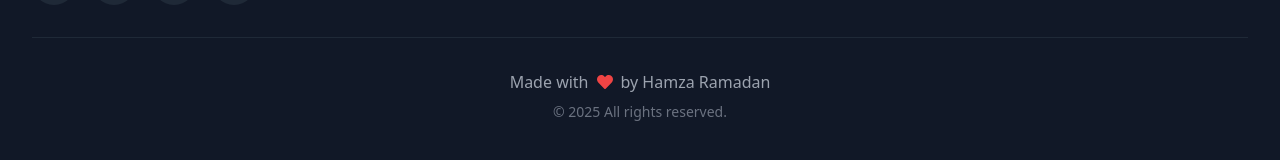
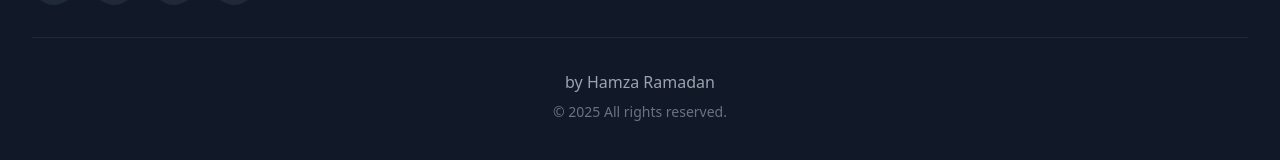
Before and after one commit to HamzaRamadan/My-Portfolio, a React (Vite) app: page /contact in a window 1280 px wide. Shown: the part 1183-1343 px from the top of the page. Built offline with nearby package versions, Linux system fonts and the light colour scheme.

Commit message:
Update 5/10

```diff
--- a/src/components/Footer.jsx
+++ b/src/components/Footer.jsx
@@ -97,7 +97,7 @@ const Footer = () => {
 
         <div className="border-t border-gray-800 mt-8 pt-8 text-center">
           <p className="text-gray-400 flex items-center justify-center">
-            Made with <FaHeart className="text-red-500 mx-2" /> by Hamza Ramadan
+              by Hamza Ramadan
           </p>
           <p className="text-gray-500 text-sm mt-2">
             © {new Date().getFullYear()} All rights reserved.
```
